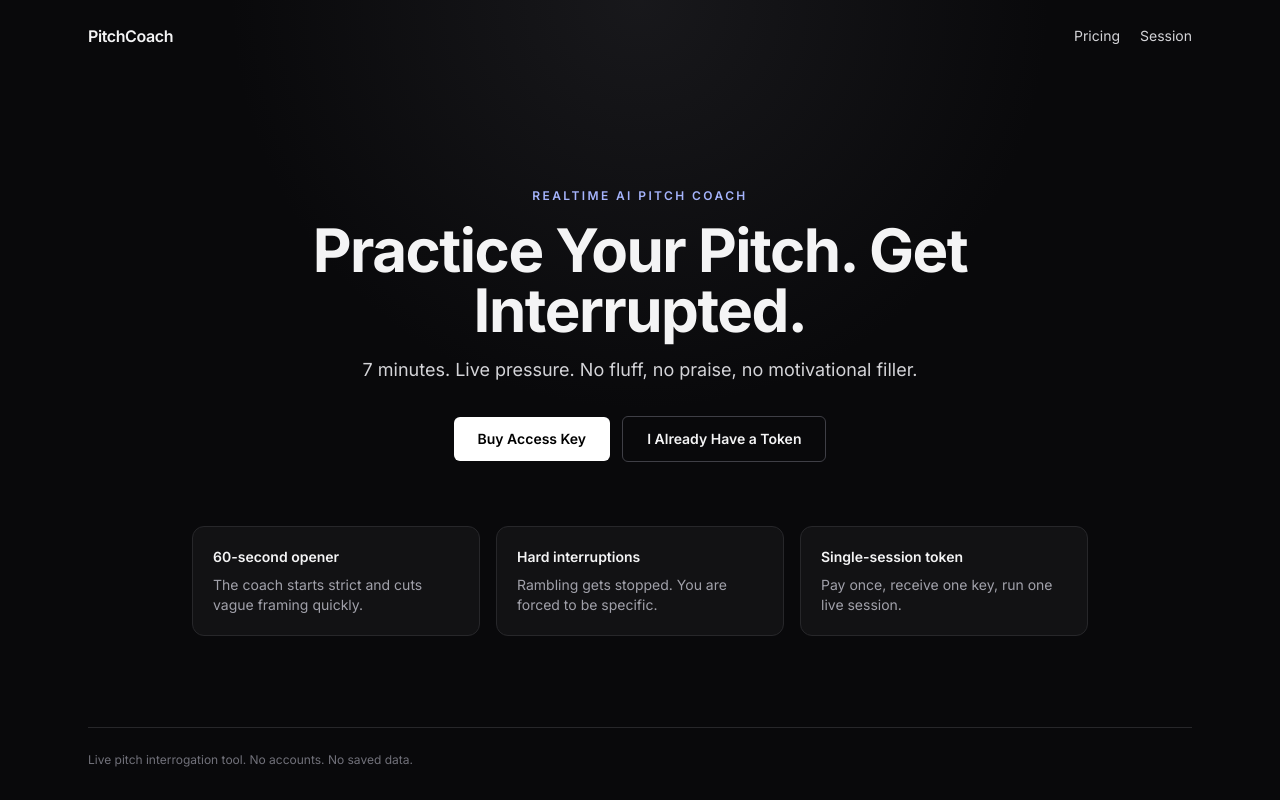
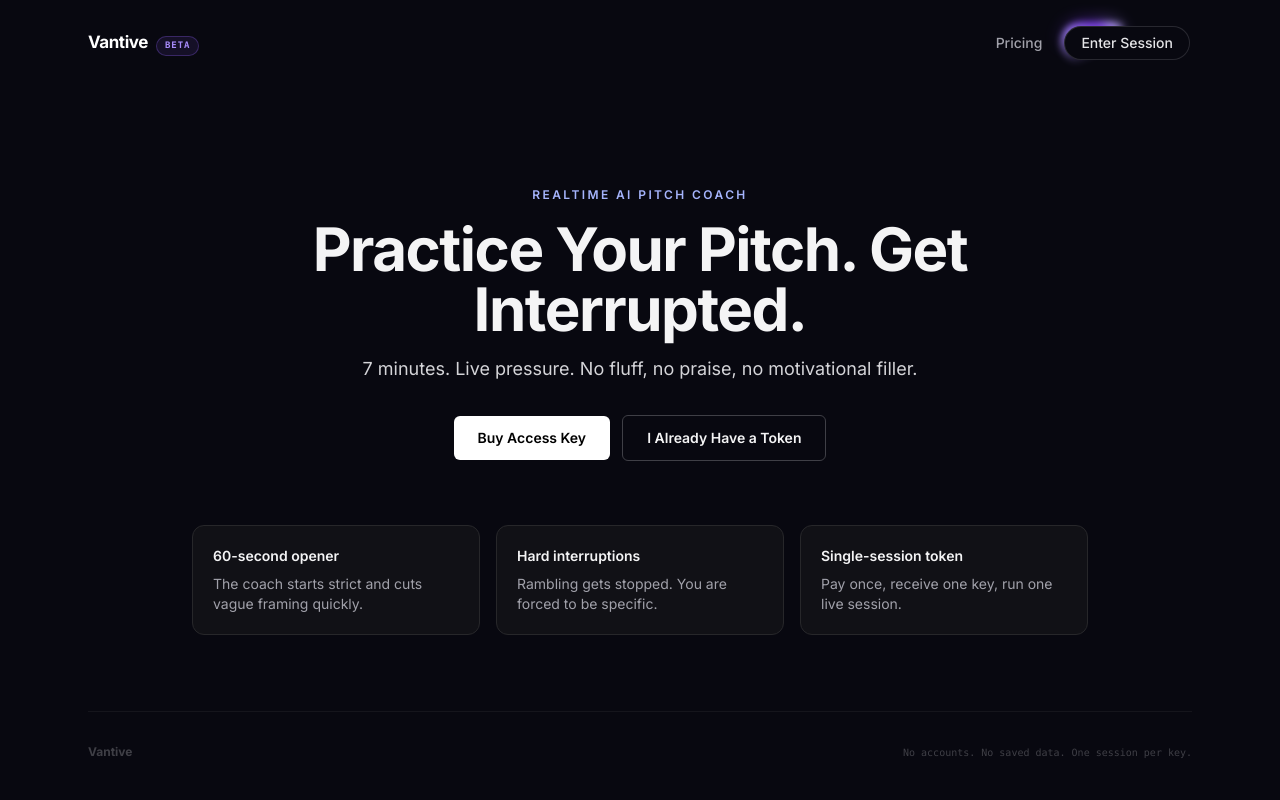
Before and after one commit to cutmob/VC-INTERVIEW-COACH, a Next.js app: page / in a window 1280 px wide. Built offline with nearby package versions, Linux system fonts and the light colour scheme.

Commit message:
feat: add animated sparkle glow trail effect to Enter Session button

```diff
--- a/app/globals.css
+++ b/app/globals.css
@@ -2,15 +2,95 @@
 @tailwind components;
 @tailwind utilities;
 
-:root {
-  color-scheme: dark;
+@layer base {
+  :root {
+    color-scheme: dark;
+  }
+
+  body {
+    @apply min-h-screen bg-[#080810] text-zinc-100 antialiased;
+  }
+
+  ::selection {
+    background: rgba(139, 92, 246, 0.35);
+    color: white;
+  }
 }
 
-body {
-  @apply min-h-screen bg-zinc-950 text-zinc-100 antialiased;
-  background-image: radial-gradient(circle at top, rgba(63, 63, 70, 0.28), transparent 40%);
+@layer components {
+  .heading-display {
+    @apply font-display font-semibold tracking-tight;
+  }
+
+  .heading-sans {
+    @apply font-sans font-bold tracking-tight;
+  }
+
+  /* Sparkle glow trail button */
+  .glow-btn-wrap {
+    position: relative;
+    border-radius: 9999px;
+    padding: 2px;
+  }
+
+  .glow-btn-wrap::before {
+    content: "";
+    position: absolute;
+    inset: -2px;
+    border-radius: 9999px;
+    background: conic-gradient(
+      from var(--angle, 0deg),
+      transparent 0%,
+      transparent 40%,
+      #a78bfa 50%,
+      #7c3aed 55%,
+      #c4b5fd 60%,
+      transparent 70%,
+      transparent 100%
+    );
+    animation: spin-glow 2.4s linear infinite;
+    z-index: 0;
+    filter: blur(3px);
+    opacity: 0.85;
+  }
+
+  .glow-btn-wrap::after {
+    content: "";
+    position: absolute;
+    inset: -4px;
+    border-radius: 9999px;
+    background: conic-gradient(
+      from var(--angle, 0deg),
+      transparent 0%,
+      transparent 45%,
+      #7c3aed 55%,
+      #a78bfa 60%,
+      transparent 68%,
+      transparent 100%
+    );
+    animation: spin-glow 2.4s linear infinite;
+    z-index: 0;
+    filter: blur(8px);
+    opacity: 0.5;
+  }
+
+  .glow-btn-inner {
+    position: relative;
+    z-index: 1;
+    display: block;
+    border-radius: 9999px;
+    background: #080810;
+  }
 }
 
-::selection {
-  @apply bg-indigo-500/40;
+@property --angle {
+  syntax: "<angle>";
+  initial-value: 0deg;
+  inherits: false;
 }
+
+@keyframes spin-glow {
+  to {
+    --angle: 360deg;
+  }
+}
--- a/components/site-shell.tsx
+++ b/components/site-shell.tsx
@@ -2,23 +2,38 @@ import Link from "next/link";
 
 export function SiteShell({ children }: { children: React.ReactNode }) {
   return (
-    <div className="mx-auto flex min-h-screen w-full max-w-6xl flex-col px-6 pb-8 pt-6">
+    <div className="mx-auto flex min-h-screen w-full max-w-6xl flex-col px-6 pb-10 pt-6">
       <header className="mb-12 flex items-center justify-between">
-        <Link href="/" className="text-base font-semibold tracking-tight">
-          PitchCoach
+        <Link href="/" className="flex items-baseline gap-2">
+          <span className="font-display text-[17px] font-bold tracking-tight text-white">
+            Vantive
+          </span>
+          <span className="rounded-full border border-violet-500/30 bg-violet-500/10 px-2 py-0.5 font-mono text-[9px] font-semibold uppercase tracking-widest text-violet-400">
+            Beta
+          </span>
         </Link>
-        <nav className="flex items-center gap-5 text-sm text-zinc-300">
-          <Link href="/pricing" className="hover:text-white">
+        <nav className="flex items-center gap-5 text-sm font-medium">
+          <Link href="/pricing" className="text-zinc-400 transition hover:text-white">
             Pricing
           </Link>
-          <Link href="/session" className="hover:text-white">
-            Session
-          </Link>
+          <span className="glow-btn-wrap">
+            <Link
+              href="/session"
+              className="glow-btn-inner border border-zinc-700/60 px-4 py-1.5 text-sm font-medium text-zinc-200 transition hover:text-white"
+            >
+              Enter Session
+            </Link>
+          </span>
         </nav>
       </header>
       {children}
-      <footer className="mt-auto border-t border-zinc-800 pt-6 text-xs text-zinc-500">
-        Live pitch interrogation tool. No accounts. No saved data.
+      <footer className="mt-auto border-t border-white/5 pt-8">
+        <div className="flex items-center justify-between">
+          <span className="font-display text-xs font-bold text-zinc-700">Vantive</span>
+          <span className="font-mono text-[10px] text-zinc-700">
+            No accounts. No saved data. One session per key.
+          </span>
+        </div>
       </footer>
     </div>
   );
```
